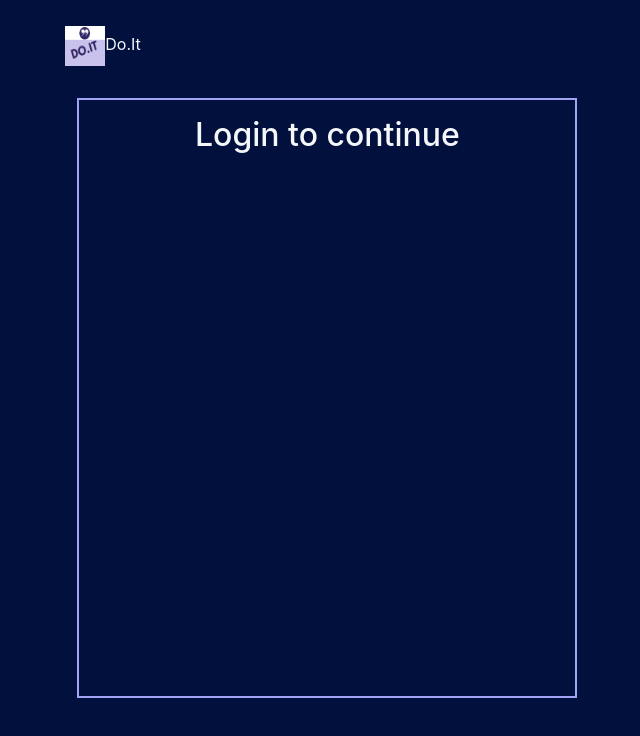
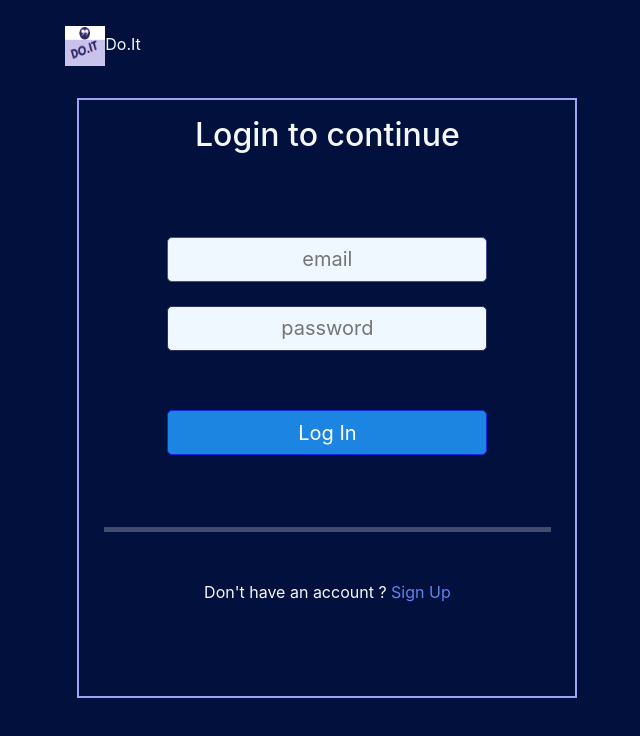
Before and after one commit to vish23698sahu/All_Purpose_Todo_App, a React (Create React App) app: page / in a window 1280 px wide. Both pictures are taken after a click on the link "Login". Shown: the top 736 px of the page, without its empty margins (153-793 px from the left). Built offline with nearby package versions, Linux system fonts and the light colour scheme.

Commit message:
version - 5 Login Page UI added

```diff
--- a/src/components/Card.js
+++ b/src/components/Card.js
@@ -11,7 +11,7 @@ const Card = () => {
                     <p>Make your calendar convenient.<br /> Add birthdays and recurring reminders for your Todos.</p>
                 </div>
                 <div className="item-2" >
-                    <img className="img-tran" src={calendarIcon} width="600px" height="400px" ></img>
+                    <img className="img-tran" src={calendarIcon} width="600px" height="400px" alt="calendar" ></img>
                 </div>
             </div>
         </Fragment>
--- a/src/components/Login.css
+++ b/src/components/Login.css
@@ -24,3 +24,49 @@
 .login__img {
     cursor: pointer;
 }
+
+.login__email {
+    height: 45px;
+    width: 40vh;
+    font-size: 20px;
+    margin-top: 15%;
+    border: 1px solid;
+    border-color: rgb(71, 78, 147);
+    border-radius: 5px;
+    text-align: center;
+    background-color: aliceblue;
+}
+
+.login__password,
+.login__email:focus {
+    outline: none;
+}
+
+.login__password {
+    height: 45px;
+    width: 40vh;
+    font-size: 20px;
+    border: 1px solid;
+    border-color: rgb(46, 50, 94);
+    border-radius: 5px;
+    text-align: center;
+    background-color: aliceblue;
+}
+
+.login__loginBtn {
+    height: 45px;
+    width: 40vh;
+    font-size: 20px;
+    margin-top: 12%;
+    border: 1px solid;
+    border-color: rgb(21, 38, 225);
+    color: white;
+    border-radius: 5px;
+    text-align: center;
+    background-color: rgb(28, 133, 226);
+}
+
+.login__signUpBtn {
+    color: rgb(96, 131, 238);
+    cursor: pointer;
+}
--- a/src/components/Login.js
+++ b/src/components/Login.js
@@ -12,6 +12,20 @@ const Login = (props) => {
                 <div className="sec-item">
                     <div className="cont-login" >
                         <h2>Login to continue</h2>
+
+                        <form>
+                            <input className='login__email' type='text' placeholder='email' /><br /><br />
+                            <input className='login__password' type='password' placeholder='password' /><br />
+
+                            <button className='login__loginBtn' >Log In</button><br /><br /><br /><br />
+                            <hr /><br /><br />
+                            <div className='login__google' ></div>
+
+                            <div>
+                                Don't have an account ? <span className='login__signUpBtn' >Sign Up</span>
+                            </div>
+                        </form>
+
                     </div>
                 </div>
             </div>
--- a/src/components/TemplateCardTwo.js
+++ b/src/components/TemplateCardTwo.js
@@ -6,7 +6,7 @@ const TemplateCardTwo = (props) => {
         <Fragment>
             <div className="temp-card-2">
                 <div className="cardItemOne" >
-                    <img src={props.imgSrc} className="rounded-circle imgs" width='110px' height='110px' ></img><br /><br />
+                    <img src={props.imgSrc} className="rounded-circle imgs" width='110px' height='110px' alt="template" ></img><br /><br />
                 </div>
                 <div className="cardItemTwo">
                     <h1>{props.heading}</h1><br />
```
